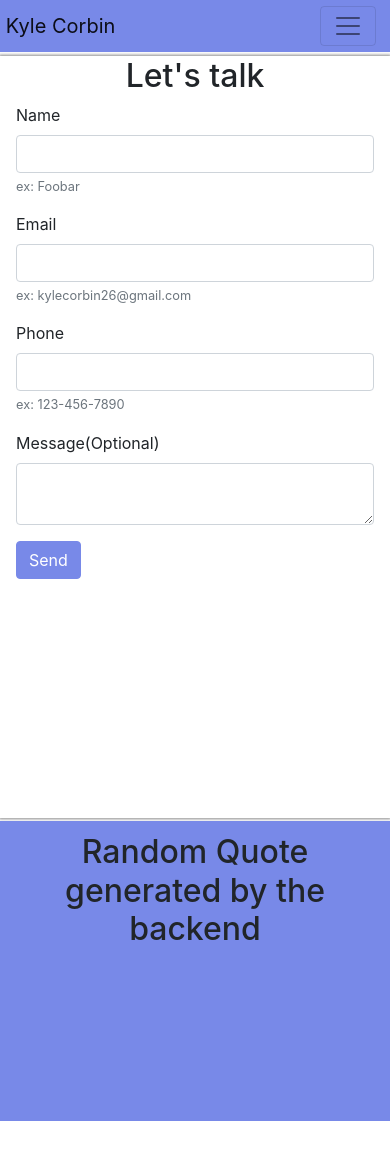
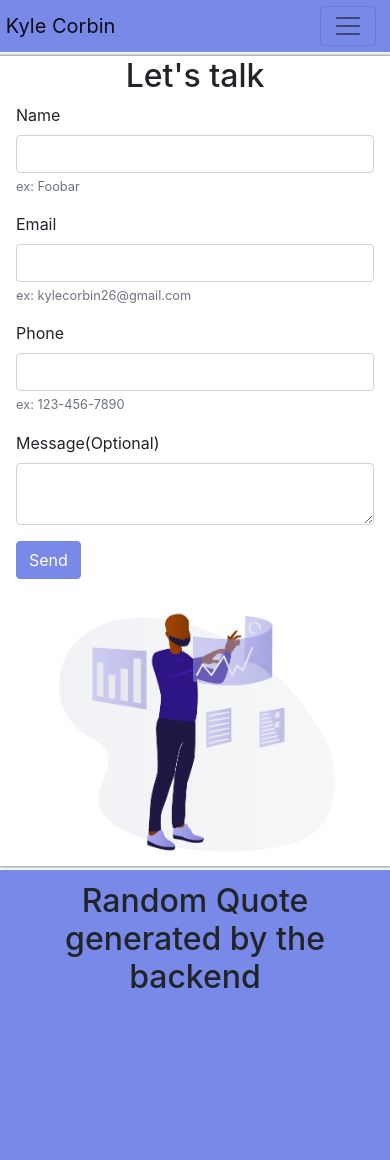
Before and after one commit to YeetOrBeYate/KyleCorbin, a React (Create React App) app: page /contact in a window 390 px wide. Shown: the top 1160 px of the page. Before the commit the page ends 1121 px from the top, so only its background shows below. Built offline with nearby package versions, Linux system fonts and the light colour scheme.

Commit message:
Got the proof of concept for the image and message below the form. Will host the image to a location for later use, will have to check the fair use agreement from where I downloaded it

```diff
--- a/src/App.css
+++ b/src/App.css
@@ -179,6 +179,21 @@
 
 .contactForm{
   text-align: left;
+  /* border:1px solid red; */
+}
+
+.contactFlex{
+  display: flex;
+  justify-content: space-around;
+  align-items: center;
+}
+
+#contactPic{
+  width: 40%;
+}
+
+#contactPic img{
+  width: 80%;
 }
 
 .project{
@@ -237,6 +252,14 @@
     width: 100%;
   }
 
+  .contactText{
+    display: none;
+  }
+
+  #contactPic{
+    width: 100%;
+  }
+
 
 }
 
--- a/src/comp/Contact.js
+++ b/src/comp/Contact.js
@@ -2,6 +2,8 @@ import React from "react"
 import { Form, FormGroup, Label, Input, Button, FormText, FormFeedback, Alert, Spinner} from 'reactstrap';
 import {useSelector,useDispatch} from 'react-redux'
 import {sendContact} from '../Actions/ContactActions'
+
+import blackman from "../img/BlackMan.jpg"
 
 
 
@@ -147,6 +149,14 @@ const Contact = ()=>{
                     <></>
                 }
             </Form>
+            <div className="contactFlex">
+                <div className="contactText" style={{width:'40%'}}>
+                    <h2>Lets bring your idea to life</h2>
+                </div>
+                <div id="contactPic">
+                    <img src={blackman} alt="Yeet"/>
+                </div>
+            </div>
         </div>
     )
 
```
Also changed, not shown: src/img/BlackMan.jpg (added).
